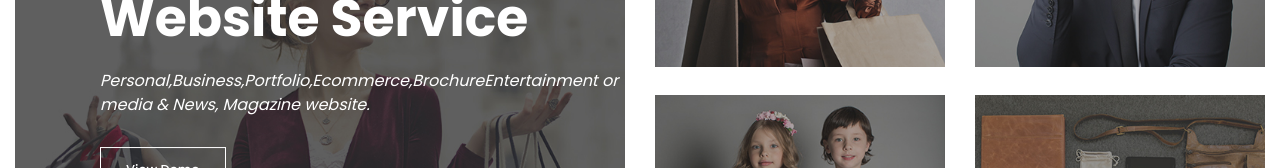
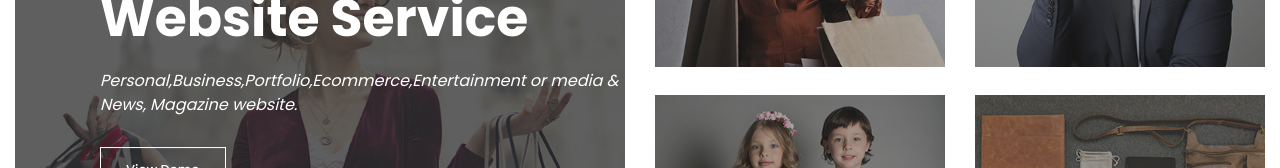
Before and after one commit to xavier5282/Dyebirds.com, a plain HTML site: page index.html in a window 1280 px wide. Shown: the part 342-510 px from the top of the page. Drawn offline with Linux system fonts and the light colour scheme.

Commit message:
Update index.html

```diff
--- a/index.html
+++ b/index.html
@@ -83,7 +83,7 @@ https://templatemo.com/tm-571-hexashop
                         <div class="thumb">
                             <div class="inner-content">
                                 <h4>Website Service</h4>
-                                <span> Personal,Business,Portfolio,Ecommerce,BrochureEntertainment or media  &amp; News, Magazine website.</span>
+                                <span> Personal,Business,Portfolio,Ecommerce,Entertainment or media  &amp; News, Magazine website.</span>
                                 <div class="main-border-button">
                                     <a href="#">View Demo</a>
                                 </div>
```
